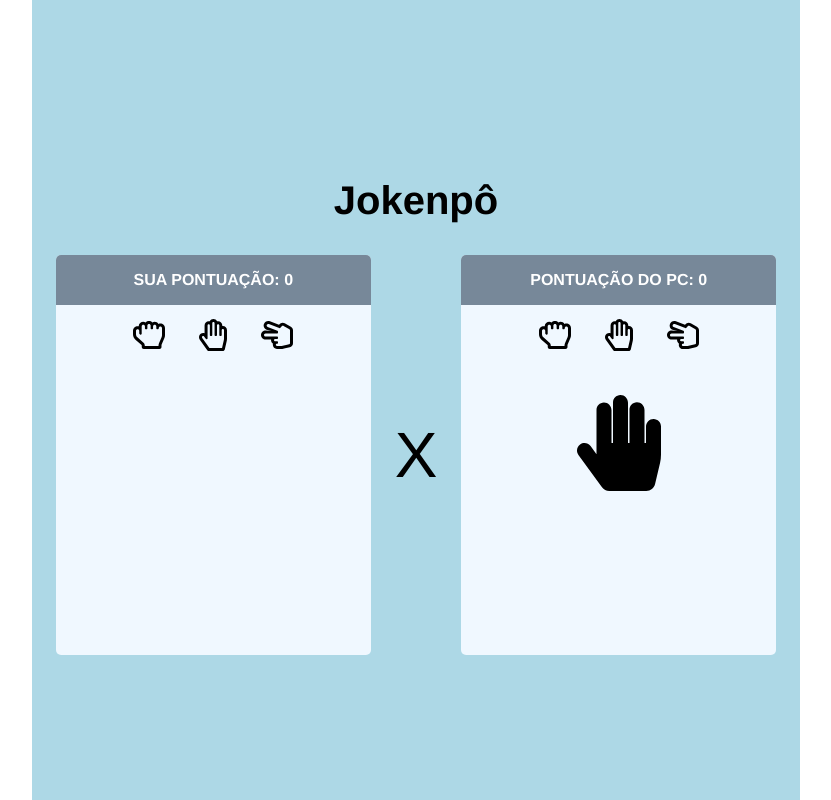
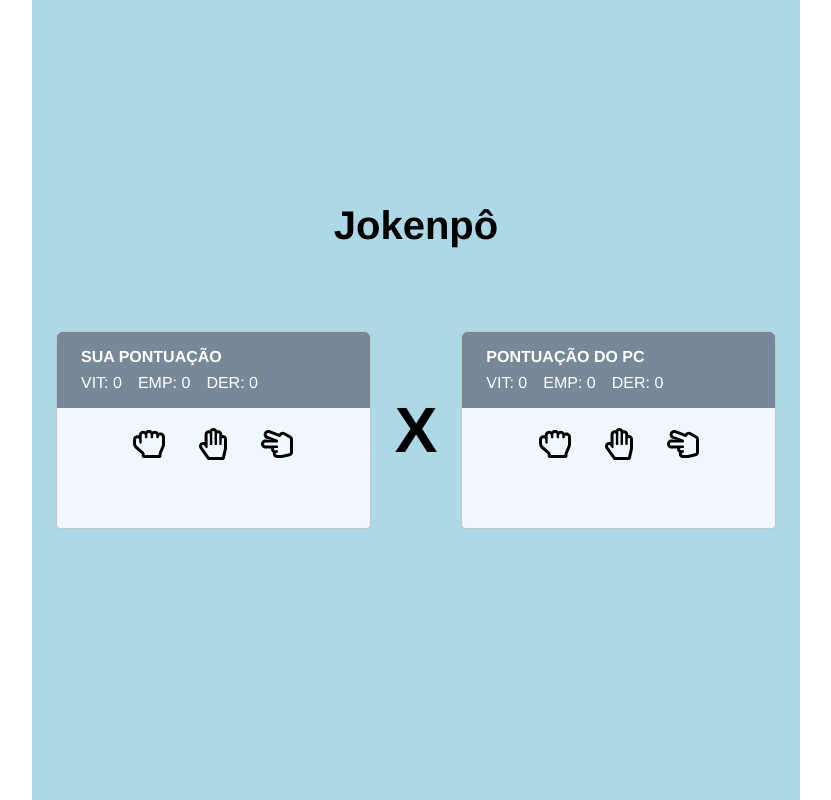
Before and after one commit to costaadiego1989/my-jokenpo, a React (Create React App) app: page / in a window 1280 px wide. Shown: the whole page, without its empty margins (224-1055 px from the left). Built offline with nearby package versions, Linux system fonts and the light colour scheme.

Commit message:
feat: adicionado lógica de botões para reiniciar o jogo e contador de placar.

```diff
--- a/src/App.jsx
+++ b/src/App.jsx
@@ -3,7 +3,6 @@ import { Jokenpo } from "./components/jokenpo";
 export const App = () => {
   return (
     <div className="App">
-      <h2>Jokenpô</h2>
       <Jokenpo />
     </div>
   );
--- a/src/components/jokenpo.jsx
+++ b/src/components/jokenpo.jsx
@@ -8,25 +8,97 @@ import { FaHandScissors as Scizor2 } from "react-icons/fa";
 import { useState, useEffect } from "react";
 
 export const Jokenpo = () => {
-  const [actualUserChoice, setActualUserChoice] = useState("");
+  const [actualUserChoice, setActualUserChoice] = useState();
   const [actualComputerChoice, setActualComputerChoice] = useState("");
+  const [userScore, setUserScore] = useState(0);
+  const [computerScore, setComputerScore] = useState(0);
+  const [draw, setDraw] = useState(0);
+  const [userWin, setUserWin] = useState(0);
+  const [computerWin, setComputerWin] = useState(0);
+  const [userLose, setUserLose] = useState(0);
+  const [computerLose, setComputerLose] = useState(0);
+
+  let computerChoices = ["computerRock", "computerPaper", "computerScizor"];
+
+  useEffect(() => {
+    setActualComputerChoice(
+      computerChoices[Math.floor(Math.random() * computerChoices.length)]
+    );
+  }, []);
 
   const handleClick = (e) => {
     if (e === "userRock") setActualUserChoice("userRock");
     if (e === "userPaper") setActualUserChoice("userPaper");
     if (e === "userScizor") setActualUserChoice("userScizor");
+    verifyChoices(e);
   };
 
-  let computerChoices = ["computerRock", "computerPaper", "computerScizor"];
-  let computerLetsRoll =
-    computerChoices[Math.floor(Math.random() * computerChoices.length)];
+  const verifyChoices = (option) => {
+    if (option === "userRock" && actualComputerChoice === "computerRock") {
+      setDraw(draw + 1);
+      console.log("Empate!", draw);
+    }
+    if (option === "userRock" && actualComputerChoice === "computerPaper") {
+      setComputerScore(computerScore + 1);
+      setComputerWin(computerWin + 1);
+      setUserLose(userLose + 1);
+      console.log("Computador venceu!", computerScore);
+    }
+    if (option === "userRock" && actualComputerChoice === "computerScizor") {
+      setUserScore(userScore + 1);
+      setUserWin(userWin + 1);
+      setComputerLose(computerLose + 1);
+      console.log("Você venceu!", userScore);
+    }
+    if (option === "userPaper" && actualComputerChoice === "computerPaper") {
+      setDraw(draw + 1);
+      console.log("Empate:", draw);
+    }
+    if (option === "userPaper" && actualComputerChoice === "computerScizor") {
+      setComputerScore(computerScore + 1);
+      setComputerWin(computerWin + 1);
+      setUserLose(userLose + 1);
+      console.log("Computador venceu!", computerScore);
+    }
+    if (option === "userPaper" && actualComputerChoice === "computerRock") {
+      setUserScore(userScore + 1);
+      setUserWin(userWin + 1);
+      setComputerLose(computerLose + 1);
+      console.log("Você venceu!", userScore);
+    }
+    if (option === "userScizor" && actualComputerChoice === "computerScizor") {
+      setDraw(draw + 1);
+      console.log("Empate:", draw);
+    }
+    if (option === "userScizor" && actualComputerChoice === "computerRock") {
+      setComputerScore(computerScore + 1);
+      setComputerWin(computerWin + 1);
+      setUserLose(userLose + 1);
+      console.log("Computador venceu!", computerScore);
+    }
+    if (option === "userScizor" && actualComputerChoice === "computerPaper") {
+      setUserScore(userScore + 1);
+      setUserWin(userWin + 1);
+      setComputerLose(computerLose + 1);
+      console.log("Você venceu!", userScore);
+    }
+  };
 
-  useEffect(() => {
-    setActualComputerChoice(computerLetsRoll);
-  }, [])
+  const resetChoices = () => {
+    setActualUserChoice();
+    setActualComputerChoice(
+      computerChoices[Math.floor(Math.random() * computerChoices.length)]
+    );
+    setUserWin(0);
+    setUserLose(0);
+    setComputerWin(0);
+    setComputerLose(0);
+    setDraw(0);
+  };
 
   return (
     <>
+    {actualUserChoice !== undefined ? <h2 style={{ paddingBottom: "80px" }}>Jokenpô</h2> : <h2 style={{ marginBottom: "-50px" }}>Jokenpô</h2>}
       <div className="container">
         <div className="userSide">
           <div className="userSideInformation">
@@ -37,7 +109,7 @@ export const Jokenpo = () => {
                 value="userRock"
                 onClick={() => handleClick("userRock")}
               >
-                <Rock />
+                {actualUserChoice === "userRock" ? <Rock2 /> : <Rock />}
               </a>
               <a
                 href
@@ -45,7 +117,7 @@ export const Jokenpo = () => {
                 value="userPaper"
                 onClick={() => handleClick("userPaper")}
               >
-                <Paper />
+                {actualUserChoice === "userPaper" ? <Paper2 /> : <Paper />}
               </a>
               <a
                 href
@@ -53,18 +125,21 @@ export const Jokenpo = () => {
                 value="userScizor"
                 onClick={() => handleClick("userScizor")}
               >
-                <Scizor />
+                {actualUserChoice === "userScizor" ? <Scizor2 /> : <Scizor />}
               </a>
             </div>
             <div className="userScore">
               <div>
-                <h3>Sua Pontuação: {0}</h3>
+                <h3>Sua Pontuação</h3>
+                <div className="userPlacar">
+                  <p>Vit: {userWin}</p>
+                  <p>Emp: {draw}</p>
+                  <p>Der: {userLose}</p>
+                </div>
               </div>
             </div>
             <div className="actualChoice">
-              {actualUserChoice === "userRock" ? (
-                <Rock2 style={{ fontSize: "5rem" }} />
-              ) : null}
+              {actualUserChoice === "userRock" ? <Rock2 /> : null}
             </div>
             <div className="actualChoice">
               {actualUserChoice === "userPaper" ? <Paper2 /> : null}
@@ -73,36 +148,99 @@ export const Jokenpo = () => {
               {actualUserChoice === "userScizor" ? <Scizor2 /> : null}
             </div>
           </div>
+          <div>
+            {userWin ? (
+              <div className="userWin">
+                <p>Você ganhou!</p>
+                <button onClick={resetChoices}>Faça mais pontos</button>
+              </div>
+            ) : null}
+            {!userWin && !userLose && draw !== 0 ? (
+              <div className="userDraw">
+                <p>Você empatou!</p>
+                <button onClick={resetChoices}>Faça mais pontos</button>
+              </div>
+            ) : null}
+            {userLose ? (
+              <div className="userLose">
+                <p>Você perdeu!</p>
+                <button onClick={resetChoices}>Faça mais pontos</button>
+              </div>
+            ) : null}
+          </div>
         </div>
         <div className="x">X</div>
         <div className="computerSide">
           <div className="computerSideInformation">
             <div className="computerChoices">
-              <a href role="button" value="pcRock">
-                {<Rock />}
+              <a className="buttonIcons" href role="button" value="pcRock">
+                {actualUserChoice && actualComputerChoice === "computerRock" ? (
+                  <Rock2 />
+                ) : (
+                  <Rock />
+                )}
               </a>
-              <a href role="button" value="pcPaper">
-                <Paper />
+              <a href className="buttonIcons" role="button" value="pcPaper">
+                {actualUserChoice &&
+                actualComputerChoice === "computerPaper" ? (
+                  <Paper2 />
+                ) : (
+                  <Paper />
+                )}
               </a>
-              <a href role="button" value="pcScizor">
-                <Scizor />
+              <a className="buttonIcons" href role="button" value="pcScizor">
+                {actualUserChoice &&
+                actualComputerChoice === "computerScizor" ? (
+                  <Scizor2 />
+                ) : (
+                  <Scizor />
+                )}
               </a>
             </div>
             <div className="computerScore">
               <div>
-                <h3>Pontuação do PC: {0}</h3>
+                <h3>Pontuação do PC</h3>
+                <div className="computerPlacar">
+                  <p>Vit: {computerWin}</p>
+                  <p>Emp: {draw}</p>
+                  <p>Der: {computerLose}</p>
+                </div>
               </div>
             </div>
             <div className="actualChoice">
-              {actualComputerChoice === "computerRock" ? <Rock2 /> : null}
+              {actualUserChoice && actualComputerChoice === "computerRock" ? (
+                <Rock2 />
+              ) : null}
             </div>
             <div className="actualChoice">
-              {actualComputerChoice === "computerPaper" ? <Paper2 /> : null}
+              {actualUserChoice && actualComputerChoice === "computerPaper" ? (
+                <Paper2 />
+              ) : null}
             </div>
             <div className="actualChoice">
-              {actualComputerChoice === "computerScizor" ? <Scizor2 /> : null}
+              {actualUserChoice && actualComputerChoice === "computerScizor" ? (
+                <Scizor2 />
+              ) : null}
             </div>
           </div>
+          {computerWin ? (
+            <div className="userWin">
+              <p>Você ganhou!</p>
+              <button not-allowed>Faça mais pontos</button>
+            </div>
+          ) : null}
+          {draw !== 0 ? (
+            <div className="userDraw">
+              <p>Você empatou!</p>
+              <button not-allowed>Faça mais pontos</button>
+            </div>
+          ) : null}
+          {computerLose ? (
+            <div className="userLose">
+              <p>Você perdeu!</p>
+              <button not-allowed>Faça mais pontos</button>
+            </div>
+          ) : null}
         </div>
       </div>
     </>
--- a/src/components/style.css
+++ b/src/components/style.css
@@ -42,9 +42,10 @@ h2 {
     justify-content: flex-start;
     background-color: aliceblue;
     width: 25vw;
-    height: 50vh;
+    max-height: 70vh;
     position: relative;
     border-radius: 5px;
+    border: 1px solid rgba(0, 0, 0, 0.2);
 }
 
 .userChoices, .computerChoices {
@@ -56,7 +57,7 @@ h2 {
     text-align: center;
     align-items: center;
     justify-content: center;
-    margin-top: 3rem;
+    margin-top: 5rem;
 }
 
 .userScore, .computerScore {
@@ -66,8 +67,7 @@ h2 {
     background-color:lightslategrey;
     width: 100%;
     display: flex;
-    justify-content: center;
-    padding: 1rem;
+    padding: 1rem 1.5rem;
     color: white;
     text-transform: uppercase;
     border-radius: 5px 5px 0 0;
@@ -80,6 +80,7 @@ svg {
 
 .x {
     font-size: 4rem;
+    font-weight: bold;
 }
 
 .actualChoice {
@@ -96,3 +97,52 @@ svg {
     align-items: center;
     justify-content: center;
 }
+
+.buttonIcons {
+    cursor:not-allowed;
+}
+
+.userWin p, .userLose p, .userDraw p {
+    font-weight: bold;
+    text-transform: uppercase;
+    color:steelblue;
+    padding: 0.75rem 0;
+    text-align: center;
+    font-size: 1.25rem;
+}
+
+.userLose p {
+    color: crimson;
+}
+
+.userDraw p {
+    color: goldenrod;
+}
+
+.userWin button, .userLose button, .userDraw button {
+    border: 1px solid rgba(0, 0, 0, 0.2);
+    background-color:steelblue;
+    padding: 0.5rem 1rem;
+    border-radius: 4px;
+    color: white;
+    font-weight: bold;
+    margin-bottom: 2rem;
+    font-size: 1rem;
+    cursor: pointer;
+}
+
+.userLose button {
+    background-color: crimson;
+    color: white;
+}
+
+.userDraw button {
+    background-color: goldenrod;
+}
+
+.userPlacar, .computerPlacar {
+    display: flex;
+    flex-direction: row;
+    gap: 1rem;
+    padding-top: 0.5rem;
+}
```
